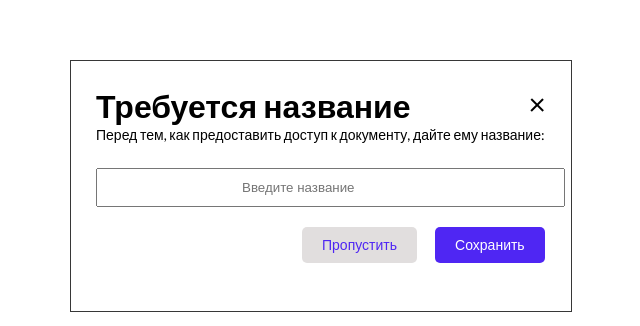
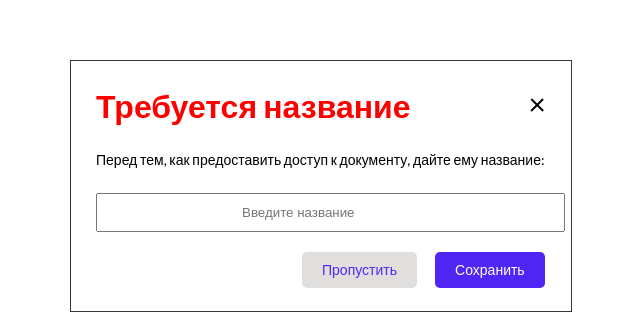
Before and after one commit to AnatolyKostarev/JS, a plain HTML site: page index.html in a window 1280 px wide. Shown: the part 240-566 px from the top of the page, without its empty margins (345-985 px from the left). Drawn offline with nearby package versions, Linux system fonts and the light colour scheme; files that its build step writes are made by us from their sources.

Commit message:
Task 2 - стилизация класса элемента заголовка для смены цвета на красный

```diff
--- a/sass/main.sass
+++ b/sass/main.sass
@@ -17,6 +17,10 @@ h1, p, span
         font-size: 26px
         vertical-align: center
         margin-bottom: 25px
+        &_color
+            color: red
+            vertical-align: center
+            margin-bottom: 25px
     &_subtitle
         font-size: 14px
         vertical-align: center
```
